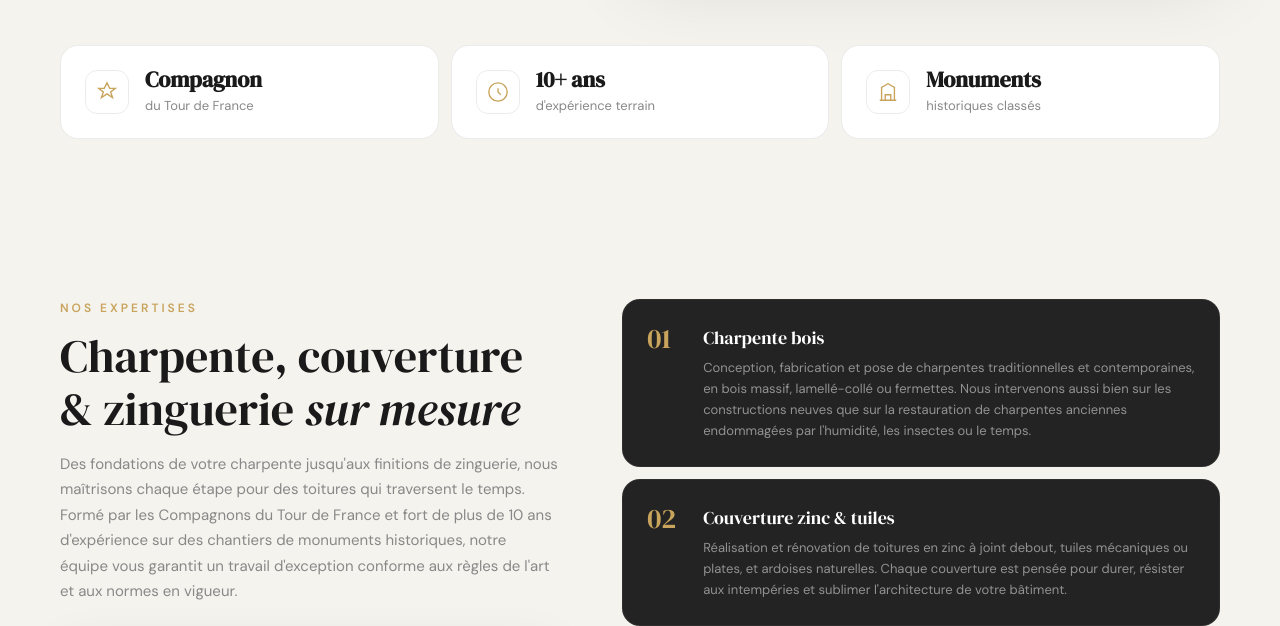
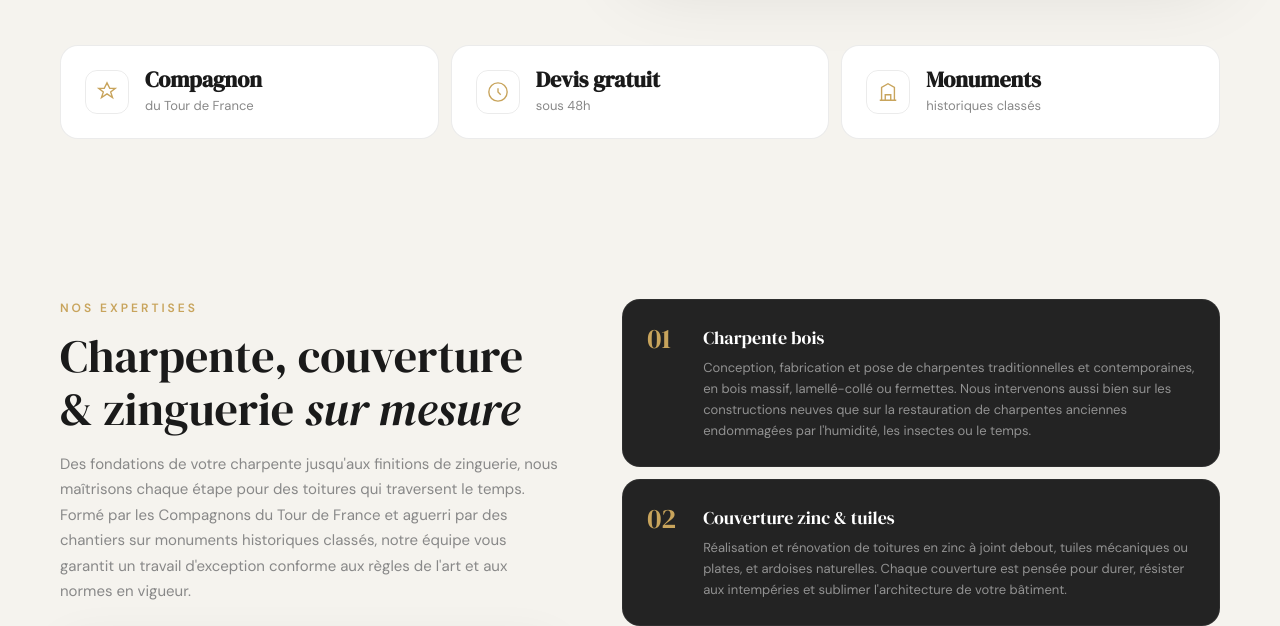
Before and after one commit to zarbibletoubib-droid/rl-couverture-zinguerie, a plain HTML site: page index.html in a window 1280 px wide. Shown: the part 3843-4469 px from the top of the page. Drawn offline with Linux system fonts and the light colour scheme; grey boxes are pictures that could not be loaded.

Commit message:
remplace 10+ ans par Devis gratuit sous 48h

```diff
--- a/index.html
+++ b/index.html
@@ -169,7 +169,7 @@
           </div>
           <div class="stat">
             <div class="stat-icon"><svg viewBox="0 0 24 24" fill="none" stroke="currentColor" stroke-width="1.5"><path d="M12 8v4l3 3"/><circle cx="12" cy="12" r="10"/></svg></div>
-            <div><strong>10+ ans</strong><span>d'expérience terrain</span></div>
+            <div><strong>Devis gratuit</strong><span>sous 48h</span></div>
           </div>
           <div class="stat">
             <div class="stat-icon"><svg viewBox="0 0 24 24" fill="none" stroke="currentColor" stroke-width="1.5"><path d="M3 21h18M5 21V7l7-4 7 4v14"/><path d="M9 21v-6h6v6"/></svg></div>
@@ -186,7 +186,7 @@
         <div class="services-left reveal">
           <p class="tag">Nos expertises</p>
           <h2>Charpente, couverture &amp; zinguerie <em>sur mesure</em></h2>
-          <p class="services-desc">Des fondations de votre charpente jusqu'aux finitions de zinguerie, nous maîtrisons chaque étape pour des toitures qui traversent le temps. Formé par les Compagnons du Tour de France et fort de plus de 10 ans d'expérience sur des chantiers de monuments historiques, notre équipe vous garantit un travail d'exception conforme aux règles de l'art et aux normes en vigueur.</p>
+          <p class="services-desc">Des fondations de votre charpente jusqu'aux finitions de zinguerie, nous maîtrisons chaque étape pour des toitures qui traversent le temps. Formé par les Compagnons du Tour de France et aguerri par des chantiers sur monuments historiques classés, notre équipe vous garantit un travail d'exception conforme aux règles de l'art et aux normes en vigueur.</p>
           <img src="img/real-rennes.png" alt="Maison bretonne avec toiture rénovée" class="services-img" />
         </div>
         <div class="services-right">
```
